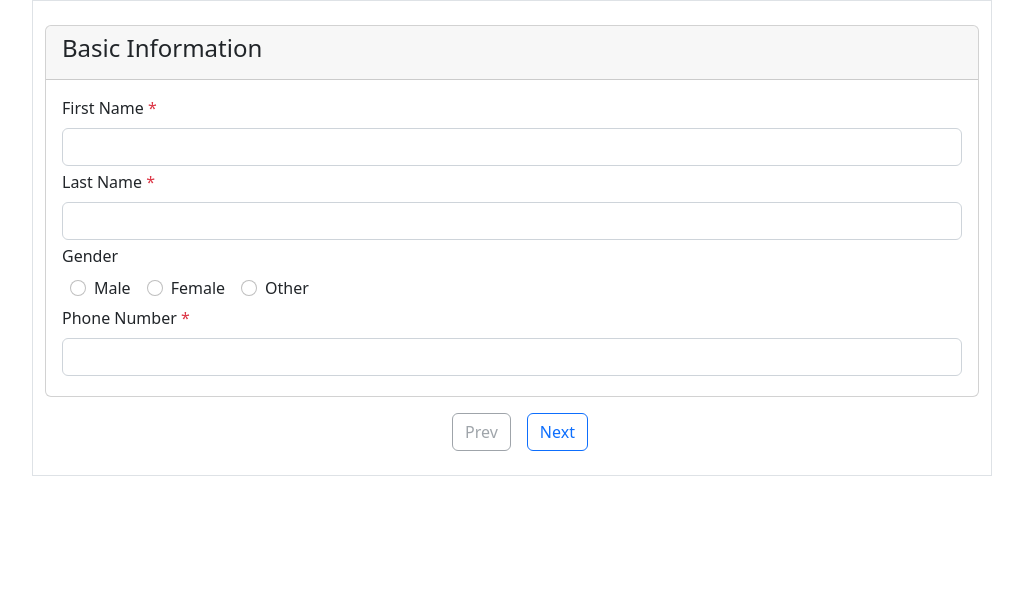
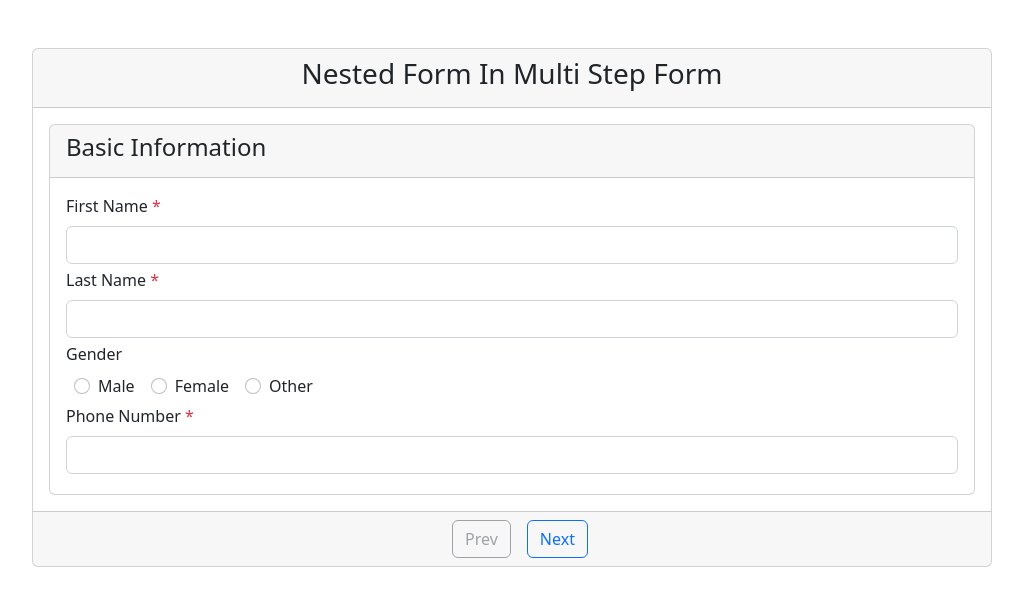
Before and after one commit to merul99/testing, a React (Create React App) app: page / in a window 1280 px wide. Shown: the top 606 px of the page, without its empty margins (128-1151 px from the left). Built offline with nearby package versions, Linux system fonts and the light colour scheme.

Commit message:
minor changes in design

```diff
--- a/src/forms/basicInfoForm.jsx
+++ b/src/forms/basicInfoForm.jsx
@@ -8,7 +8,7 @@ const BasicFormInfo = ({ formTitle }) => {
 
     return (
         <Card>
-            <Card.Header className='px-3'>
+            <Card.Header className='px-3' >
                 <h4>{formTitle}</h4>
             </Card.Header>
             <Card.Body>
--- a/src/forms/mainForm.jsx
+++ b/src/forms/mainForm.jsx
@@ -1,5 +1,5 @@
 import React, { useState } from 'react'
-import { Button, Container, Form } from 'react-bootstrap'
+import { Button, Card, Container, Form } from 'react-bootstrap'
 import { useForm, FormProvider } from 'react-hook-form'
 import BasicFormInfo from './basicInfoForm'
 import AccountForm from './accountForm'
@@ -58,11 +58,14 @@ const MainForm = () => {
     };
 
     return (
-        <Container className='border py-4 w-75'>
+        <Card className='w-75 mt-5 m-auto'>
+            <Card.Header>
+                <h3 className='text-center'>Nested Form In Multi Step Form</h3>
+            </Card.Header>
             <FormProvider {...methods}>
                 <Form onSubmit={methods.handleSubmit(submitHandler)}>
-                    {PageDisplay(page)}
-                    {page < 4 && <div className="mt-3 text-center">
+                    <Card.Body>{PageDisplay(page)}</Card.Body>
+                    {page < 4 && <Card.Footer className="text-center">
                         <Button
                             className='mx-3'
                             variant='outline-secondary'
@@ -78,10 +81,10 @@ const MainForm = () => {
                             variant='outline-primary'>
                             {page === formTitles.length - 1 ? "Submit" : "Next"}
                         </Button>
-                    </div>}
+                    </Card.Footer>}
                 </Form>
             </FormProvider>
-        </Container>
+        </Card>
     )
 }
 
```
